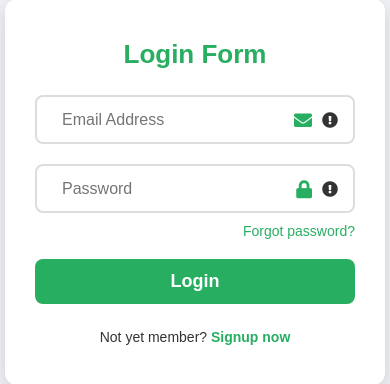
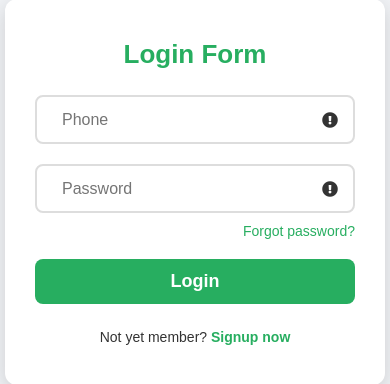
Before and after one commit to apoorva-sp/BookSite, a Flask app: page / in a window 390 px wide. Shown: the part 230-614 px from the top of the page. Run offline with Flask 3, Linux system fonts and the light colour scheme.

Commit message:
changed login page from email to phone number

```diff
--- a/src/UI/templates/login.html
+++ b/src/UI/templates/login.html
@@ -16,8 +16,7 @@
         <form action="/home" method='POST'>
             <div class="field email">
                 <div class="input-area">
-                    <input type="text" placeholder="Email Address" name = "number">
-                    <i class="icon fas fa-envelope"></i>
+                    <input type="text" placeholder="Phone" name = "number">
                     <i class="error error-icon fas fa-exclamation-circle"></i>
                 </div>
                 <div class="error error-txt">Email can't be blank</div>
@@ -25,7 +24,6 @@
             <div class="field password">
                 <div class="input-area">
                     <input type="password" placeholder="Password" name = "password">
-                    <i class="icon fas fa-lock"></i>
                     <i class="error error-icon fas fa-exclamation-circle"></i>
                 </div>
                 <div class="error error-txt">Password can't be blank</div>
```
